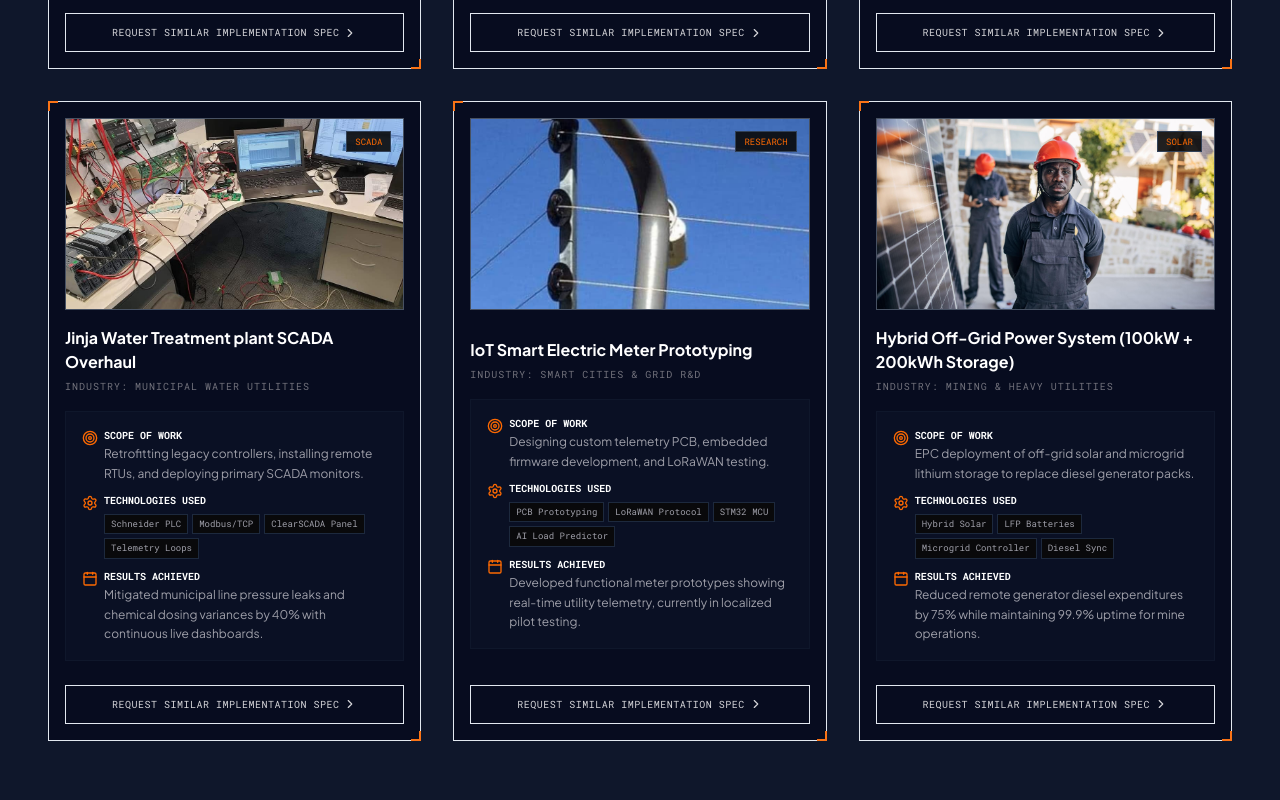
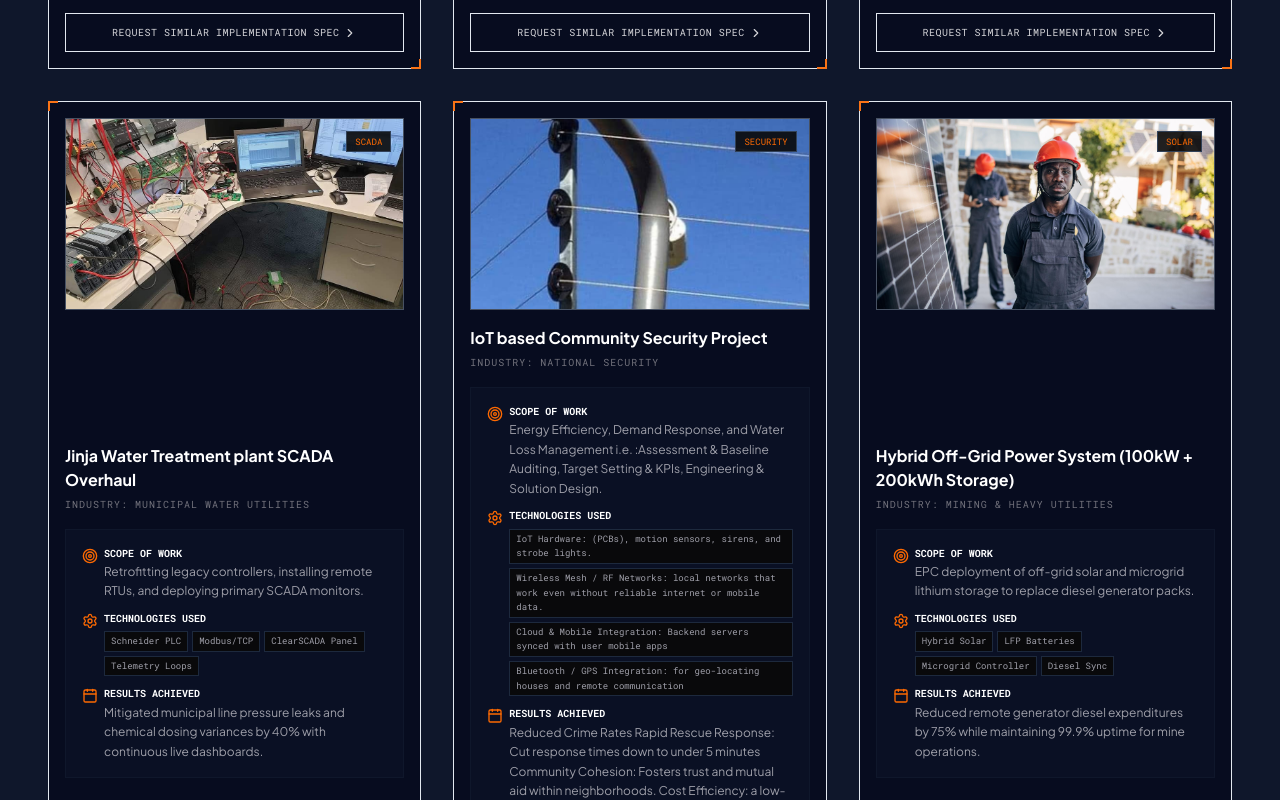
Before and after one commit to kefel1038/Electech-Engineering-Solutions-LTD, a Next.js app: page / in a window 1280 px wide. Shown: the part 5580-6380 px from the top of the page. Built offline with nearby package versions, Linux system fonts and the light colour scheme.

Commit message:
Replace IoT Meter Prototyping with IoT Community Security project, add Security category

```diff
--- a/src/components/Projects.tsx
+++ b/src/components/Projects.tsx
@@ -5,7 +5,7 @@ import { FolderGit2, Calendar, Target, Settings, ChevronRight, Check } from "luc
 
 interface ProjectItem {
   title: string;
-  category: "Electrical" | "Telecom" | "Solar" | "SCADA" | "Research";
+  category: "Electrical" | "Telecom" | "Solar" | "SCADA" | "Research" | "Security";
   image: string;
   industry: string;
   scope: string;
@@ -51,13 +51,13 @@ const PROJECTS_DATA: ProjectItem[] = [
     result: "Mitigated municipal line pressure leaks and chemical dosing variances by 40% with continuous live dashboards."
   },
   {
-    title: "IoT Smart Electric Meter Prototyping",
-    category: "Research",
+    title: "IoT based Community Security Project",
+    category: "Security",
     image: "/img/472309956_1102018888388022_3791014398111395147_n.jpg",
-    industry: "Smart Cities & Grid R&D",
-    scope: "Designing custom telemetry PCB, embedded firmware development, and LoRaWAN testing.",
-    tech: ["PCB Prototyping", "LoRaWAN Protocol", "STM32 MCU", "AI Load Predictor"],
-    result: "Developed functional meter prototypes showing real-time utility telemetry, currently in localized pilot testing."
+    industry: "National Security",
+    scope: "Energy Efficiency, Demand Response, and Water Loss Management i.e. :Assessment & Baseline Auditing, Target Setting & KPIs, Engineering & Solution Design.",
+    tech: ["IoT Hardware: (PCBs), motion sensors, sirens, and strobe lights.", "Wireless Mesh / RF Networks: local networks that work even without reliable internet or mobile data.", "Cloud & Mobile Integration: Backend servers synced with user mobile apps", "Bluetooth / GPS Integration: for geo-locating houses and remote communication"],
+    result: "Reduced Crime Rates Rapid Rescue Response: Cut response times down to under 5 minutes Community Cohesion: Fosters trust and mutual aid within neighborhoods. Cost Efficiency: a low-cost, decentralized security solution. Future Goals: to secure 5 million homes, with full integration with central police command GPS systems."
   },
   {
     title: "Hybrid Off-Grid Power System (100kW + 200kWh Storage)",
@@ -76,7 +76,8 @@ const categories: { value: "All" | ProjectItem["category"]; label: string }[] =
   { value: "Solar", label: "Solar & Renewables" },
   { value: "Telecom", label: "Telecommunications" },
   { value: "SCADA", label: "SCADA & SCADA Automation" },
-  { value: "Research", label: "R&D Systems" }
+  { value: "Research", label: "R&D Systems" },
+  { value: "Security", label: "Security Systems" }
 ];
 
 export default function Projects() {
```
